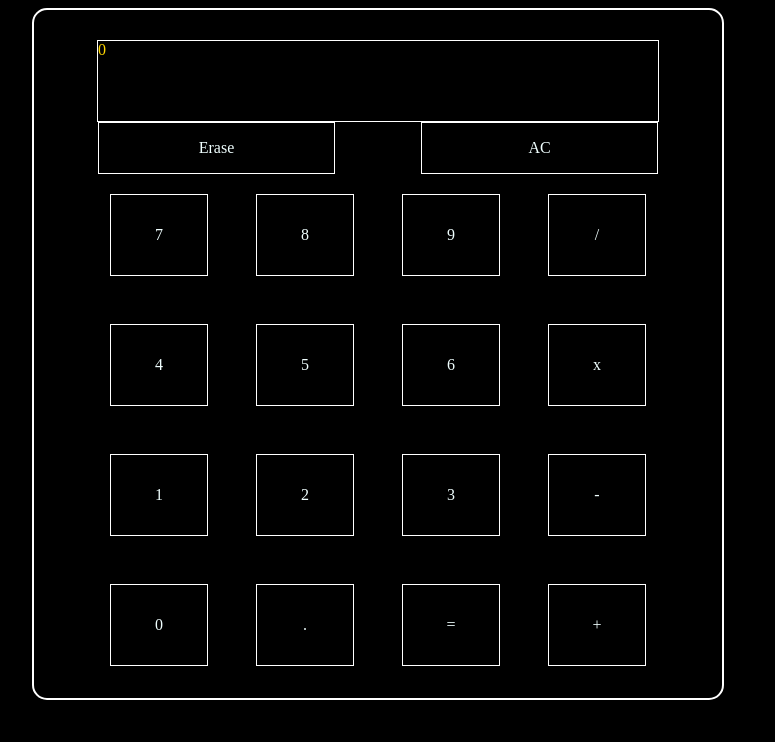
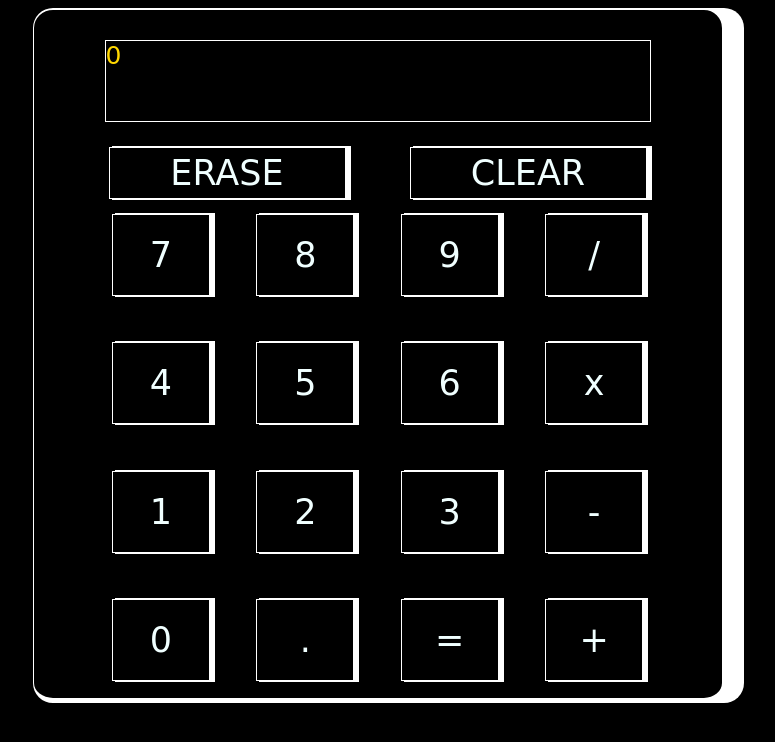
Before and after one commit to kevincruxz/calculator, a plain HTML site: page index.html in a window 1280 px wide. Shown: the whole page, without its empty margins (262-1037 px from the left). Drawn offline with Linux system fonts and the light colour scheme; a web font is replaced by a local one.

Commit message:
Add style

```diff
--- a/app.js
+++ b/app.js
@@ -27,7 +27,7 @@ function init() {
                 value = "=";
                 appBrain(value);
             } else if (key === "Backspace") {
-                value = "Erase";
+                value = "ERASE";
                 appBrain(value);
                 key = "";
             }
@@ -59,9 +59,9 @@ function appBrain(value) {
             operation = value;
         }
 
-    } else if (value === "AC") {
+    } else if (value === "CLEAR") {
         cleanScreen();
-    } else if (value === "Erase") {
+    } else if (value === "ERASE") {
         if (resultOnScreen === true) return;
         else {
             if (operation === "") {
--- a/index.html
+++ b/index.html
@@ -17,8 +17,8 @@
             </div>
             <div class="buttons">
                 <div class="edit-buttons">
-                    <div class="button">Erase</div>
-                    <div class="button">AC</div>
+                    <div class="button">ERASE</div>
+                    <div class="button">CLEAR</div>
                 </div>
                 <div class="op-buttons">
                     <div class="button">7</div>
--- a/style.css
+++ b/style.css
@@ -1,5 +1,8 @@
+@import url('https://fonts.googleapis.com/css2?family=Hubballi&display=swap');
+
 body {
-    background-color: black
+    background-color: black;
+    font-family: 'Hubballi', cursive;
 }
 
 .calculator {
@@ -8,7 +11,10 @@ body {
     background-color: black;
     margin: auto;
     border: 2px solid white;
-    border-radius: 15px;
+    border-radius: 20px;
+    box-shadow: 20px 0px 0px 0px white;
+    border-bottom: 5px solid white;
+    border-left: .05px solid white;
 }
 
 .content {
@@ -18,7 +24,7 @@ body {
 }
 
 .screen {
-    width: 35rem;
+    width: 34rem;
     height: 5rem;
     background-color: black;
     margin-top: 30px;
@@ -26,15 +32,18 @@ body {
     border: 1px solid white;
     display: flex;
     justify-content: space-between;
+    margin-bottom: 25px;
+    font-size: 25px;
 }
 
 .results {
-    margin-top: 60px;
+    margin-top: 50px;
+    font-size: 35px;
 }
 
 .buttons {
     display: flex;
-    gap: 20px;
+    gap: 15px;
     width: 35rem;
     justify-content: center;
     flex-direction: column;
@@ -48,12 +57,14 @@ body {
     display: flex;
     justify-content: center;
     align-items: center;
+    box-shadow: 4px 0px 0px 1px white;
+    font-size: 35px;
 }
 
 .edit-buttons {
     display: flex;
-    justify-content: space-between;
-    gap: 30px;
+    justify-content: center;
+    gap: 4rem;
 }
 
 .edit-buttons div {
@@ -65,5 +76,5 @@ body {
     display: flex;
     justify-content: center;
     flex-wrap: wrap;
-    gap: 3rem;
+    gap: 2.9rem;
 }
```
